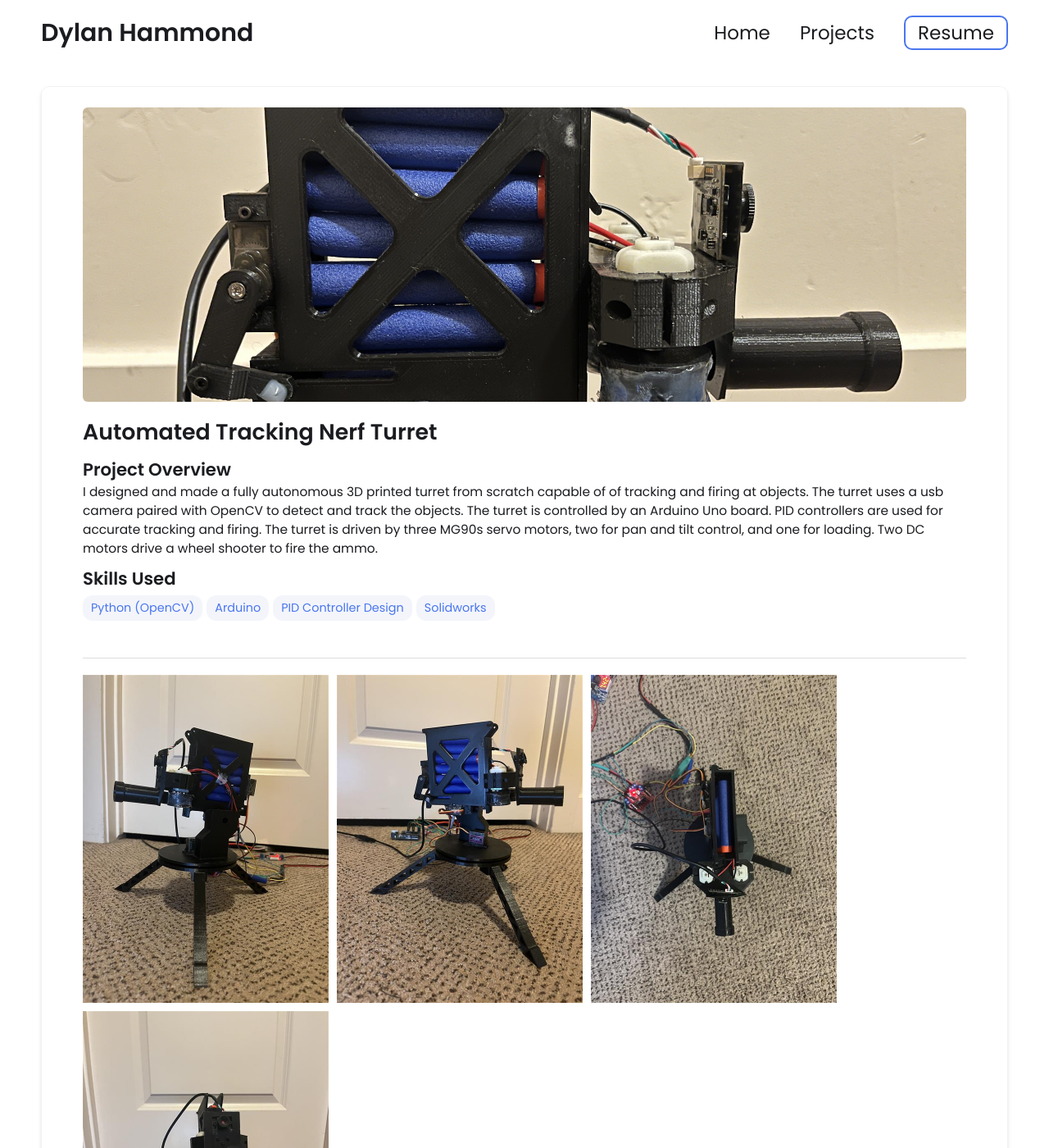
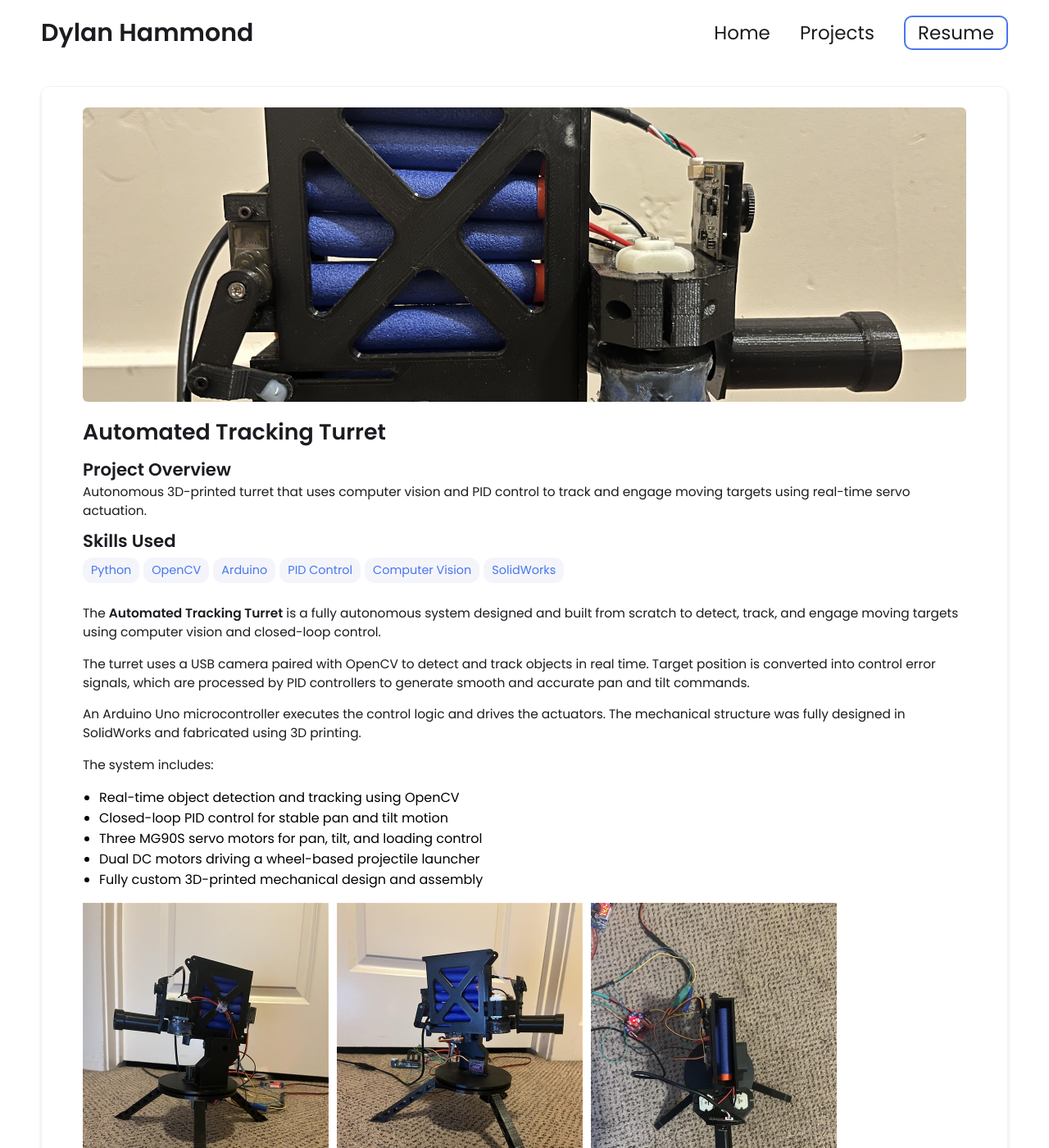
Before and after one commit to dylanhammond-11/dylanhammond-11.github.io, a Jekyll site: the page built from _projects/auto-nerf-turret/index.md, in a window 1280 px wide and 1400 px high. Shown: the whole window at 82% size. Built offline with Jekyll 4.4.1, drawn with Linux system fonts in a browser that asks for light colours.

Commit message:
Revise Automated Tracking Turret project details
Updated project details for the Automated Tracking Turret, enhancing the description and skills list for clarity.

```diff
--- a/_projects/auto-nerf-turret/index.md
+++ b/_projects/auto-nerf-turret/index.md
@@ -1,17 +1,29 @@
 ---
 layout: post
-title: Automated Tracking Nerf Turret
-description: |
-  I designed and made a fully autonomous 3D printed turret from scratch capable of of tracking and firing at objects. The turret uses a usb camera paired with OpenCV to detect and track the objects. The turret is controlled by an Arduino Uno board. PID controllers are used for accurate tracking and firing.
-  The turret is driven by three MG90s servo motors, two for pan and tilt control, and one for loading. Two DC motors drive a wheel shooter to fire the ammo.
+title: Automated Tracking Turret
+description: "Autonomous 3D-printed turret that uses computer vision and PID control to track and engage moving targets using real-time servo actuation."
 skills:
-- Python (OpenCV)
-- Arduino
-- PID Controller Design
-- Solidworks
+  - Python
+  - OpenCV
+  - Arduino
+  - PID Control
+  - Computer Vision
+  - SolidWorks
 main-image: /TurretMain1.jpg
-
----
 ---
 
+The **Automated Tracking Turret** is a fully autonomous system designed and built from scratch to detect, track, and engage moving targets using computer vision and closed-loop control.
+
+The turret uses a USB camera paired with OpenCV to detect and track objects in real time. Target position is converted into control error signals, which are processed by PID controllers to generate smooth and accurate pan and tilt commands.
+
+An Arduino Uno microcontroller executes the control logic and drives the actuators. The mechanical structure was fully designed in SolidWorks and fabricated using 3D printing.
+
+The system includes:
+
+- Real-time object detection and tracking using OpenCV
+- Closed-loop PID control for stable pan and tilt motion
+- Three MG90S servo motors for pan, tilt, and loading control
+- Dual DC motors driving a wheel-based projectile launcher
+- Fully custom 3D-printed mechanical design and assembly
+
 {% include image-gallery.html images="TurretRight.jpg, TurretLeft.jpg, TurretTop.jpg, TurretFront.jpg" height="400" %}
```
